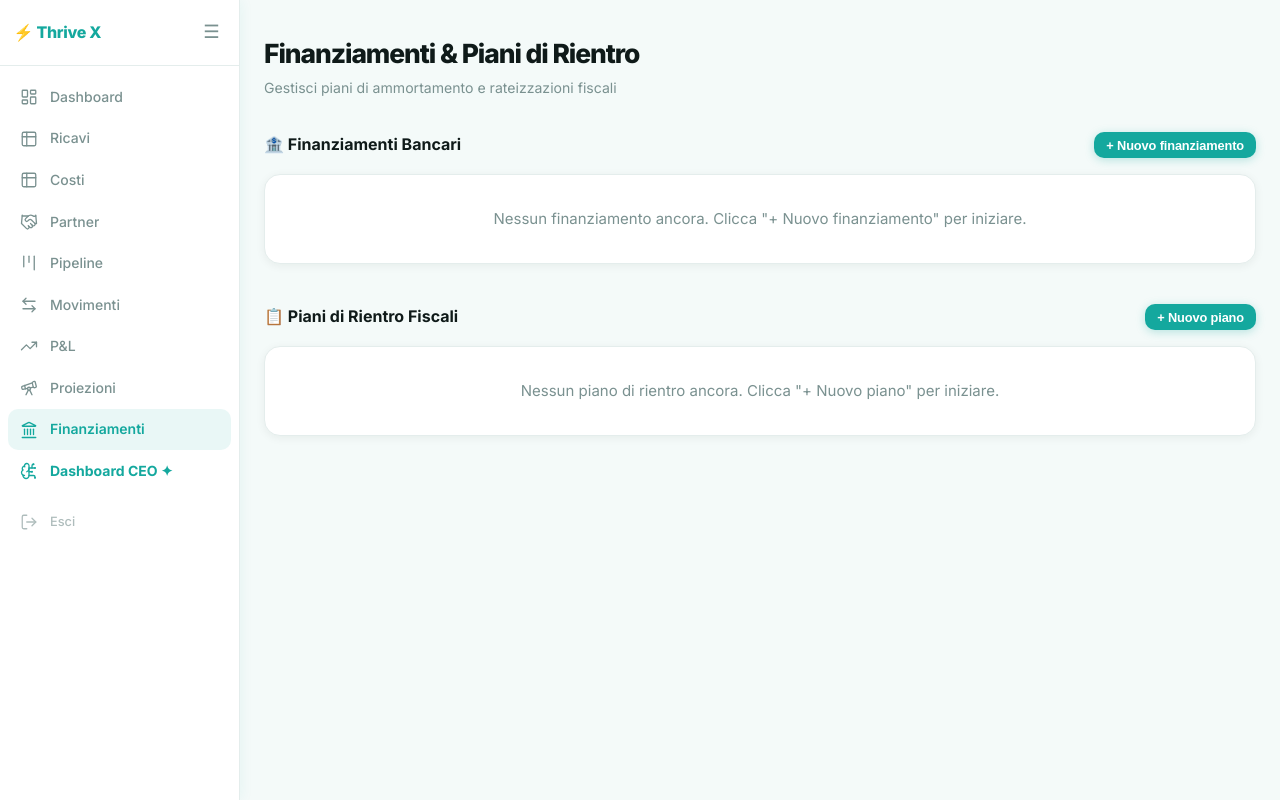
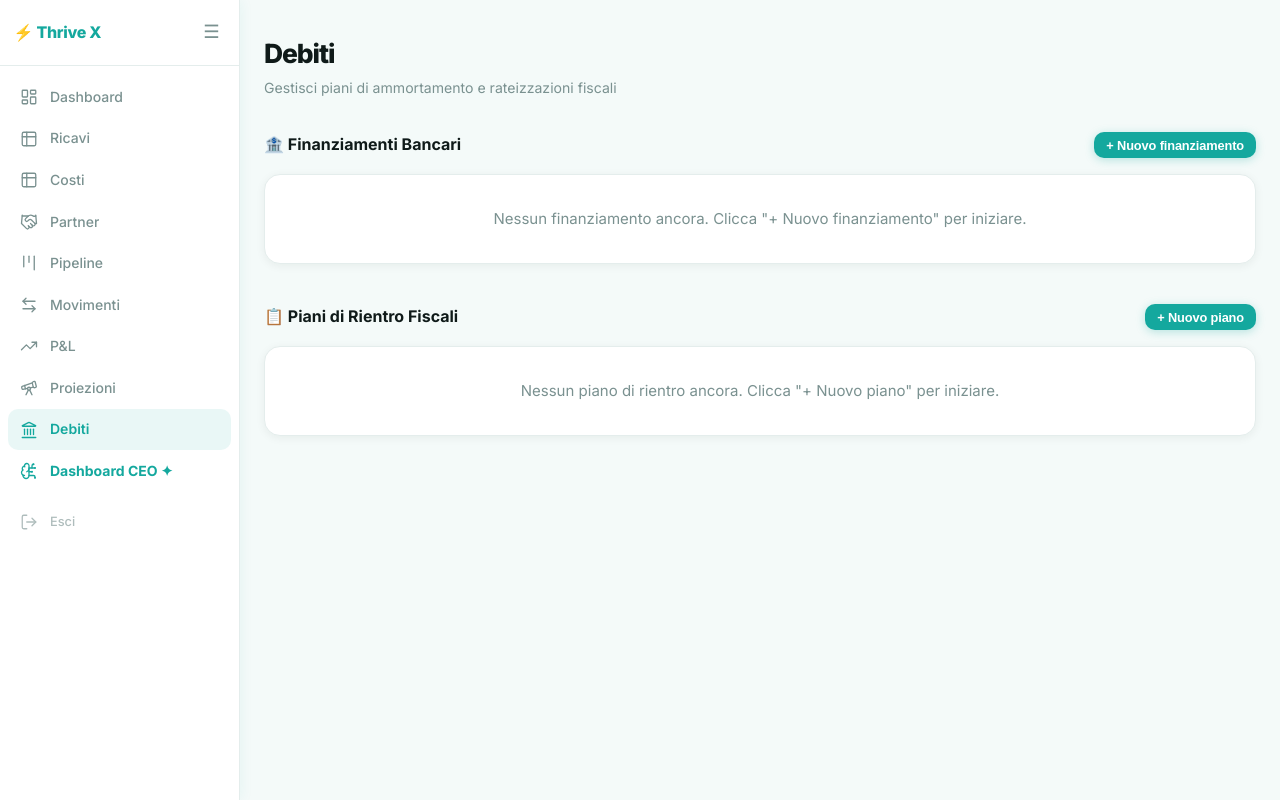
Before and after one commit to ThriveAICompany/AppGestioneAziendale, a Flask app: page /finanziamenti in a window 1280 px wide. Run offline with Flask 3, Linux system fonts and the light colour scheme; the visitor is signed in with stand-in values (Sample User, id 1); data that the repository does not hold is empty; parts of the project's set-up code (start-up, migrations or seed data) failed here and were passed over; some libraries are stand-ins or nearby versions.

Commit message:
refactor: rinomina pagina Finanziamenti in Debiti
Co-Authored-By: Claude Sonnet 4.6 <noreply@anthropic.com>

```diff
--- a/templates/base.html
+++ b/templates/base.html
@@ -95,9 +95,9 @@
         <li>
           <a href="{{ url_for('finanziamenti') }}"
              class="sidebar-item {% if request.endpoint in ['finanziamenti','nuovo_finanziamento','elimina_finanziamento','nuova_rata_finanziamento','elimina_rata_finanziamento','nuovo_piano_rientro','elimina_piano_rientro','nuova_rata_piano_rientro','elimina_rata_piano_rientro'] %}active{% endif %}"
-             data-label="Finanziamenti">
+             data-label="Debiti">
             <i data-lucide="landmark" class="sidebar-icon"></i>
-            <span class="sidebar-label">Finanziamenti</span>
+            <span class="sidebar-label">Debiti</span>
           </a>
         </li>
 
--- a/templates/finanziamenti.html
+++ b/templates/finanziamenti.html
@@ -1,5 +1,5 @@
 {% extends "base.html" %}
-{% block title %}Finanziamenti & Piani di Rientro{% endblock %}
+{% block title %}Debiti{% endblock %}
 
 {% block content %}
 <style>
@@ -94,7 +94,7 @@
 <!-- Header -->
 <div class="page-header" style="margin-bottom:1.5rem">
   <div>
-    <h1 class="page-title">Finanziamenti & Piani di Rientro</h1>
+    <h1 class="page-title">Debiti</h1>
     <p class="text-muted" style="font-size:.88rem;margin-top:.2rem">
       Gestisci piani di ammortamento e rateizzazioni fiscali
     </p>
```
